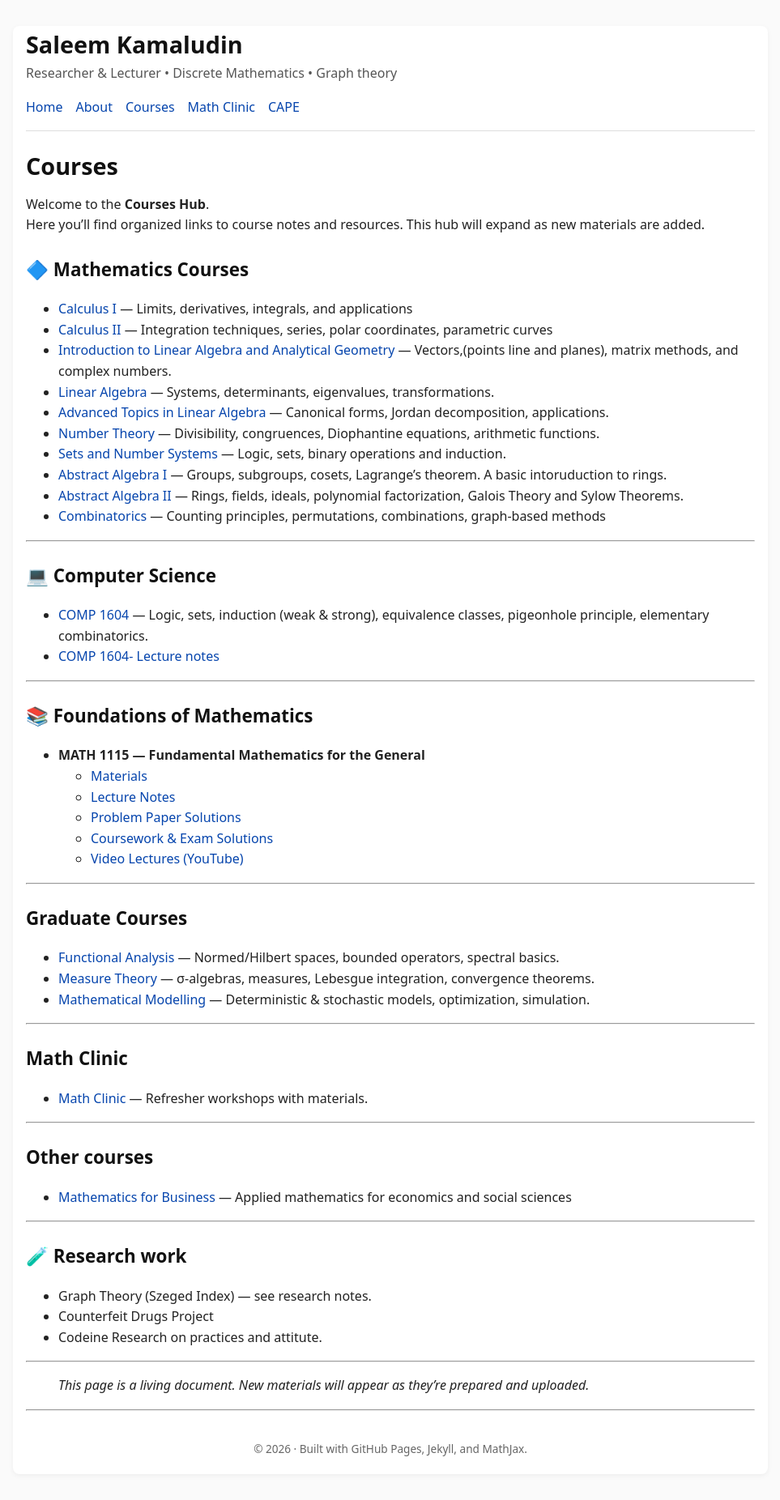
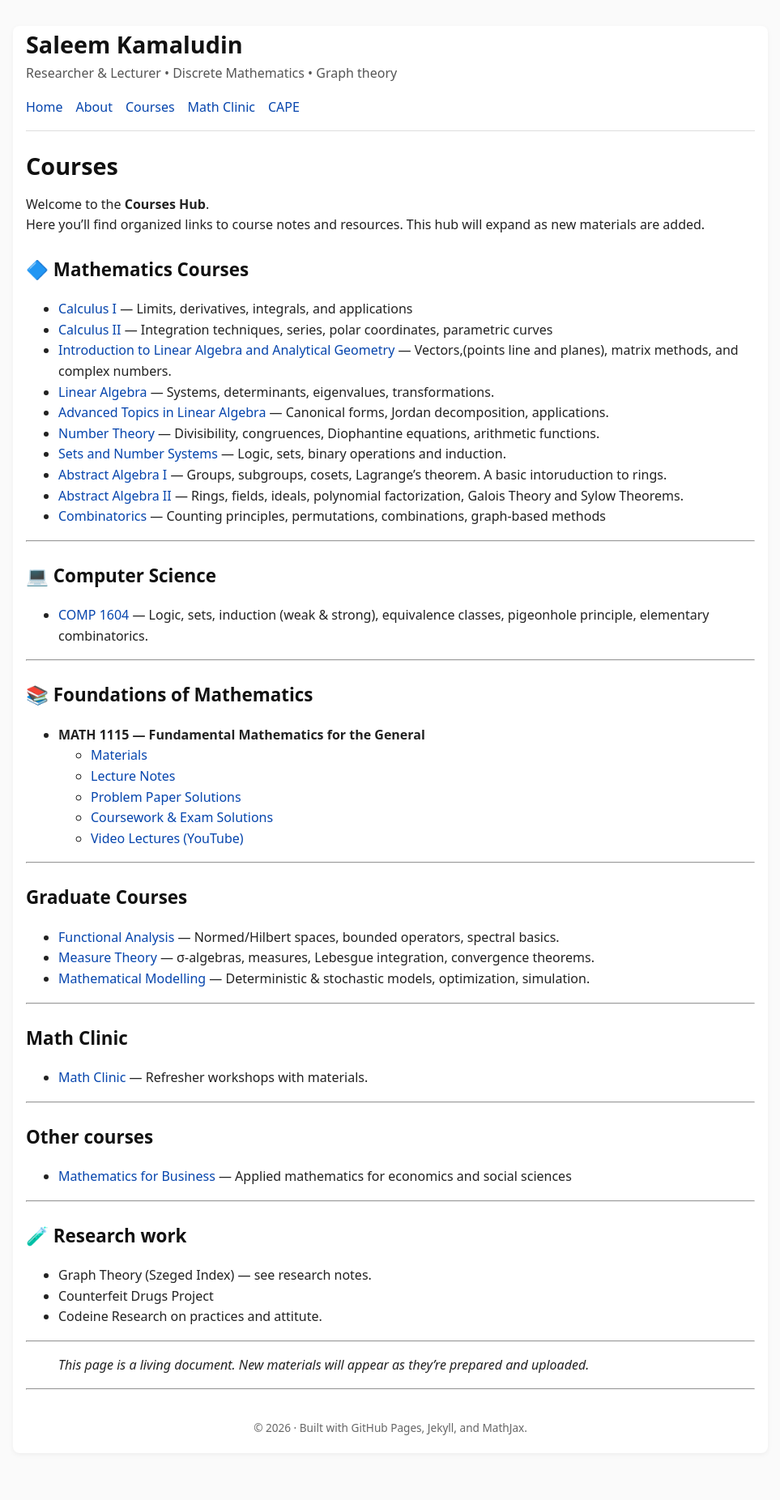
Before and after one commit to SaleemKamaludin/SaleemKamaludin.github.io, a Jekyll site: the page built from courses.md, in a window 1280 px wide. Shown: the whole page at 81% size, without its empty margins (158-1121 px from the left). Built offline with Jekyll 4.4.1, drawn with Linux system fonts in a browser that asks for light colours; after the commit the page ends 1826 px from its top, so only the background shows below that.

Commit message:
Update courses.md

```diff
--- a/courses.md
+++ b/courses.md
@@ -28,7 +28,6 @@ Here you'll find organized links to course notes and resources. This hub will ex
 ## 💻 Computer Science
 
 - [COMP 1604]({{ '/courses/comp1604/' | relative_url }}) — Logic, sets, induction (weak & strong), equivalence classes, pigeonhole principle, elementary combinatorics.
-- [COMP 1604- Lecture notes]({{ '/courses/comp1604/lecture-notes/' | relative_url }})
 
 ---
 
```
